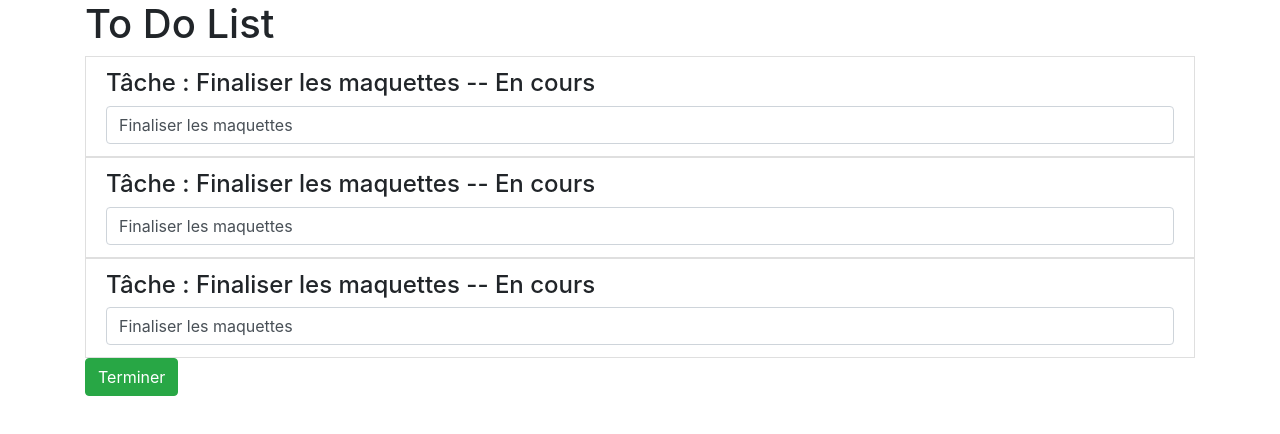
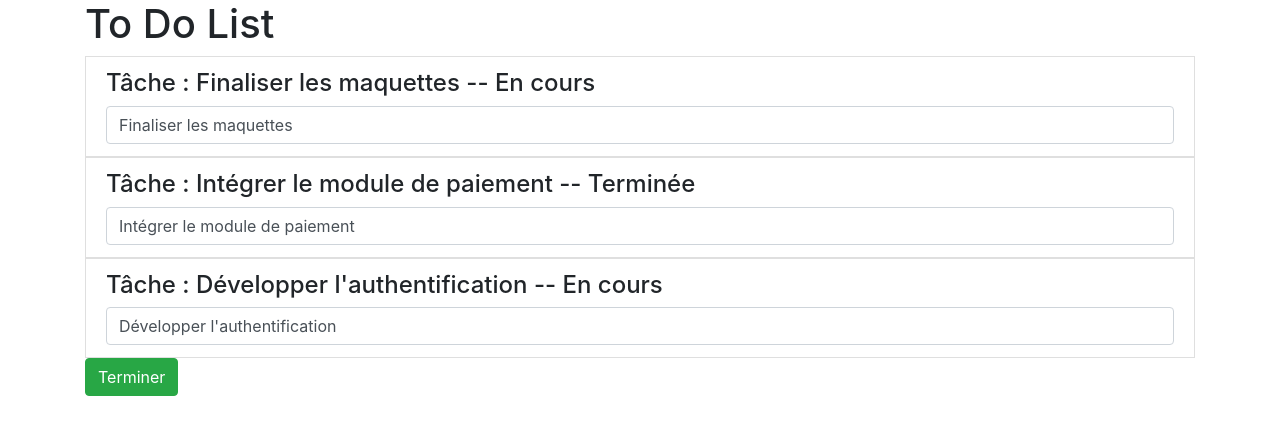
Before and after one commit to DavidLegrand/todo-angular, an Angular app: page / in a window 1280 px wide. Shown: the top 434 px of the page. Built offline with nearby package versions, Linux system fonts and the light colour scheme.

Commit message:
Décorateur @Input

```diff
--- a/src/app/app.component.html
+++ b/src/app/app.component.html
@@ -3,9 +3,9 @@
     <div class="col-12">
       <h1>To Do List</h1>
       <ul class="list-group">
-        <app-task></app-task>
-        <app-task></app-task>
-        <app-task></app-task>
+        <app-task [taskName]="taskName1" [taskComplete]="taskComplete1"></app-task>
+        <app-task [taskName]="taskName2" [taskComplete]="taskComplete2"></app-task>
+        <app-task [taskName]="taskName3" [taskComplete]="taskComplete3"></app-task>
       </ul>
       <button class="btn btn-success"
           [disabled]="!isAuth"
--- a/src/app/app.component.ts
+++ b/src/app/app.component.ts
@@ -3,16 +3,24 @@ import { Component } from '@angular/core';
 @Component({
   selector: 'app-root',
   templateUrl: './app.component.html',
-  styleUrls: ['./app.component.scss']
+  styleUrls: ['./app.component.scss'],
 })
 export class AppComponent {
-  isAuth = false
-  constructor(){
-    setTimeout(()=>{
-      this.isAuth = true
-    },2000)
+  isAuth = false;
+  taskName1 = 'Finaliser les maquettes';
+  taskName2 = 'Intégrer le module de paiement';
+  taskName3 = "Développer l'authentification";
+
+  taskComplete1 = false
+  taskComplete2 = true
+  taskComplete3 = false
+
+  constructor() {
+    setTimeout(() => {
+      this.isAuth = true;
+    }, 2000);
   }
-  onComplete(){
-    console.log("All tasks are completed !")
+  onComplete() {
+    console.log('All tasks are completed !');
   }
 }
--- a/src/app/components/task/task.component.ts
+++ b/src/app/components/task/task.component.ts
@@ -1,4 +1,4 @@
-import { Component, OnInit } from '@angular/core';
+import { Component, Input, OnInit } from '@angular/core';
 
 @Component({
   selector: 'app-task',
@@ -6,8 +6,8 @@ import { Component, OnInit } from '@angular/core';
   styleUrls: ['./task.component.scss']
 })
 export class TaskComponent implements OnInit {
-  taskName = "Finaliser les maquettes"
-  taskComplete = false
+  @Input() taskName : string
+  @Input() taskComplete : boolean
 
   constructor() { }
 
```
